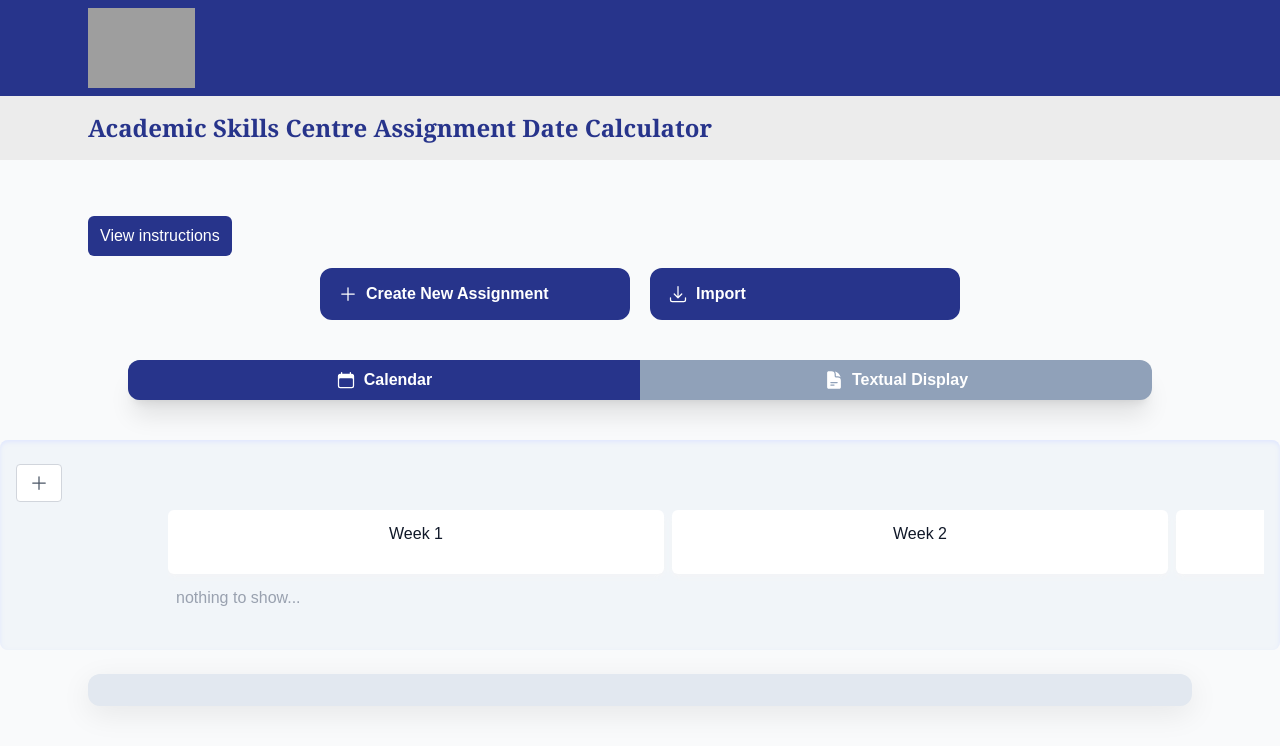
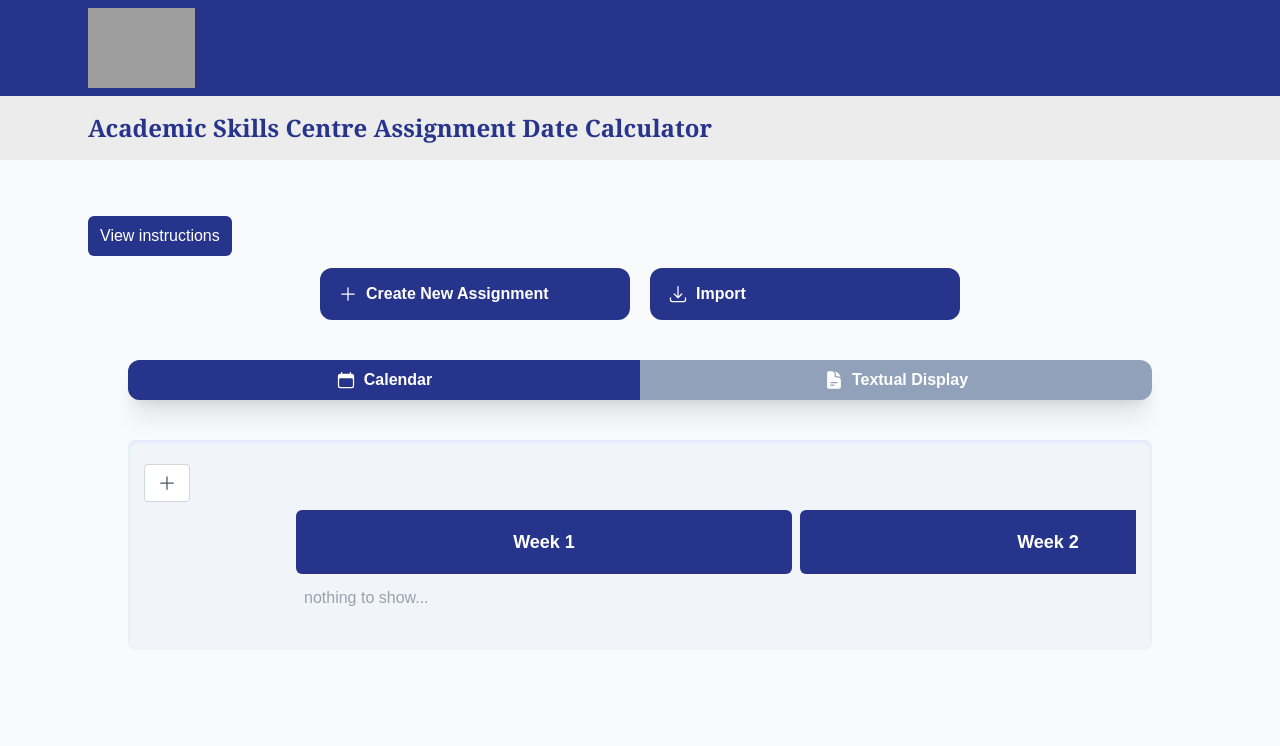
Before and after one commit to limeken/CITS3200-Assignment-Calculator, a React (Vite) app in the folder AssignmentCalculator/: page / in a window 1280 px wide. Shown: the top 746 px of the page. Built offline with nearby package versions, Linux system fonts and the light colour scheme; grey boxes are pictures that could not be loaded.

Commit message:
chnaged how assignments are stored: now stored as a dictionary, with their unit codes as their key, colours are kept uniform amongst units. The headers for each unit grow proportionally to how many assignments they contain. Modified the calendar headers to better conform to the UWA styling.

```diff
--- a/AssignmentCalculator/src/App.tsx
+++ b/AssignmentCalculator/src/App.tsx
@@ -26,7 +26,7 @@ export type StateFunctions = {
 }
 
 const createAssignmentCalendar = () => {
-    const newCalendar:AssignmentCalendar = {name: "", color: pickRandomColor(), start: null, end: null, events: new Array<AssignmentEvent>, assignmentType: "Essay"};
+    const newCalendar:AssignmentCalendar = {name: "", color: "", start: null, end: null, events: new Array<AssignmentEvent>, assignmentType: "Essay"};
     return newCalendar;
 }
 
--- a/AssignmentCalculator/src/components/Calendar.tsx
+++ b/AssignmentCalculator/src/components/Calendar.tsx
@@ -1,6 +1,6 @@
 // calendar element, all by me
 import React, {forwardRef, useCallback, useImperativeHandle, useState} from "react";
-import {type AssignmentCalendar, sem2, parseIcsCalendar, type CalendarColor} from "./CalendarTypes.ts";
+import {type AssignmentCalendar, sem2, parseIcsCalendar, type CalendarColor, pickRandomColor } from "./CalendarTypes.ts";
 import {PlusIcon} from "@heroicons/react/24/solid";
 import clsx from "clsx";
 import TextualFormat from "./TextualFormat.tsx";
@@ -43,23 +43,29 @@ const CalendarWeeks: React.FC<{ withSpacer?: boolean }> = ({ withSpacer = false
         {Array.from({ length: sem2.length / 7 }, (_, i) => (
             <div key={i} className="
                 shrink-0 box-border rounded-md h-16
-                bg-white shadow-md shadow-gray-100
+                bg-uwaBlue shadow-md shadow-gray-100
                 w-[calc(theme(width.16)*7+theme(spacing.2)*6)]
+                flex justify-center items-center
               ">
-                <div className="p-3 font-medium text-center">Week {i + 1}</div>
+                <span className="p-3 text-lg font-semibold text-white">Week {i + 1}</span>
             </div>
         ))}
     </div>
 );
 
 
-const RowLabel: React.FC<{ code?: string, color: CalendarColor }> = ({ code, color }) => (
-    <div className={`w-36 h-16 shrink-0 mr-2 ${BG200[color]} rounded-md`}>
-        <div className={"w-full h-full flex items-center justify-center rounded-md border-2 font-semibold text-white"}>
-            {code ?? ""}
-        </div>
-    </div>
-);
+const RowLabel: React.FC<{ code?: string, color: CalendarColor, height:number}> = ({ code, color, height }) => {
+    // Equivalent rem sizes for tailwind sizing, used to make sure heading boxes grow correctly
+    const gap = (height-1) * 0.75;
+    const boxsize = height * 4;
+    return (
+            <div className={`w-36 shrink-0 mr-2 ${BG200[color]} rounded-md`} style={{ height: `${boxsize + gap}rem` }} >
+                <div className={"w-full h-full flex items-center justify-center rounded-md border-2 font-semibold text-white"}>
+                    {code ?? ""}
+                </div>
+            </div>
+    );
+}
 
 /* Each assignment is declared by it's "Assignment Row" */
 /* By default, we'll render the whole semester */
@@ -98,12 +104,22 @@ interface CalendarProps {
 }
 
 const Calendar = forwardRef<CalendarRef, CalendarProps>(({show},ref) => {
-    const [assignments, setAssignments] = useState<AssignmentCalendar[]>([]);
+    const [assignments, setAssignments] = useState<Record<string, AssignmentCalendar[]>>({});
 
     // this function exposes a callback method
     const addAssignment = useCallback((a: AssignmentCalendar) => {
-        setAssignments((prev) => [...prev, a]);
-    }, []) // <- this empty array is the dependency list, a change to any objects in here triggers a re-render
+        // Check if the unit code is already in use. If so, reuse the existing associated color and append to the unit list
+        if (a.unitCode! in assignments) {
+            a.color = assignments[a.unitCode!][0].color
+            setAssignments(prev => ({...prev, [a.unitCode!]: [...prev[a.unitCode!], a]}));
+        }
+
+        // If no such unit code exists yet, create a new color and associated unit list
+        else{
+            a.color = pickRandomColor();
+            setAssignments(prev => ({...prev,[a.unitCode!]:[a]}))
+        }
+    }, [assignments]) // <- this empty array is the dependency list, a change to any objects in here triggers a re-render
 
     /* since we need an object API node, we expose this handle to addAssignment and it's API */
     useImperativeHandle(ref, () => ({ addAssignment }), [addAssignment]);
@@ -116,7 +132,7 @@ const Calendar = forwardRef<CalendarRef, CalendarProps>(({show},ref) => {
 
     return (
         <>
-        <section className={`bg-slate-100 px-4 py-6 rounded-lg inset-shadow-sm inset-shadow-indigo-100 ${show ? "" : "hidden"}`}>
+        <section className={`w-4/5 mx-auto bg-slate-100 px-4 py-6 rounded-lg inset-shadow-sm inset-shadow-indigo-100 ${show ? "" : "hidden"}`}>
             <button
                 type="button"
                 className="flex items-center rounded border px-3 py-2 border-gray-300 bg-white transition hover:bg-gray-50 mb-2"
@@ -129,8 +145,8 @@ const Calendar = forwardRef<CalendarRef, CalendarProps>(({show},ref) => {
                 <div className="space-y-3">
                     {/* header spacer to align with weeks row height */}
                     <div className="w-36 h-16 mr-2" />
-                    {assignments.length === 0 ? null : assignments.map((a, i) => (
-                        <RowLabel key={a.name ?? i} code={a.unitCode} color={a.color}/>
+                    {Object.keys(assignments).length === 0 ? null : Object.keys(assignments).map((code, i) => (
+                        <RowLabel key={code ?? i} code={code} color={assignments[code][0].color} height={assignments[code].length}/>
                     ))}
                 </div>
 
@@ -138,16 +154,20 @@ const Calendar = forwardRef<CalendarRef, CalendarProps>(({show},ref) => {
                 <div className="overflow-x-auto ml-2">
                     <div className="min-w-max space-y-3 pb-4">
                         <CalendarWeeks withSpacer={false} />
-                        {assignments.length === 0 ? (
+                        {Object.keys(assignments).length === 0 ? (
                             <p className="text-gray-400 px-2">nothing to show...</p>
                         ) : (
-                            assignments.map((a, i) => <AssignmentRow key={a.name ?? i} assignment={a} />)
+                            Object.keys(assignments).flatMap((code) => (
+                                assignments[code].map((assignment, i) => (
+                                    <AssignmentRow key={assignment.name ?? i} assignment={assignment} />
+                                ))
+                            ))
                         )}
                     </div>
                 </div>
             </div>
         </section>
-        <TextualFormat show={show}/>
+        <TextualFormat show={!show} assignments={assignments}/>
         </>
         );
     });
--- a/AssignmentCalculator/src/components/TextualFormat.tsx
+++ b/AssignmentCalculator/src/components/TextualFormat.tsx
@@ -1,9 +1,15 @@
-const TextualFormat: React.FC<{show:boolean}> = ({show}) => {
+import React from "react";
+import type { AssignmentCalendar } from "./CalendarTypes";
+
+const TextualFormat: React.FC<{show:boolean; assignments:Record<string, AssignmentCalendar[]>}> = ({show, assignments}) => {
     return(
-        <div className={`mx-auto w-full max-w-6xl px-4 sm:px-6 mt-6 ${show?"":"hidden"}`}>
+        <section className={`flex flex-col gap-5 justify-center mx-auto w-full max-w-6xl px-4 sm:px-6 mt-6 ${show?"":"hidden"}`}>
+            <div className="bg-slate-200 rounded-xl shadow-soft p-4 h-15">
+
+            </div>
             <div className="bg-slate-200 rounded-xl shadow-soft p-4">
             </div>
-        </div>
+        </section>
     )
 }
 export default TextualFormat;
--- a/AssignmentCalculator/src/index.css
+++ b/AssignmentCalculator/src/index.css
@@ -8,7 +8,7 @@
     height: auto;
   }
   body {
-    @apply m-0 min-h-screen bg-gray-50 text-gray-900 font-sans pt-50;
+    @apply m-0 min-h-screen bg-gray-50 text-gray-900 font-sans pt-50 pb-20;
   }
   /* Make the root take full width; no max-width or padding here */
   #root {
```
